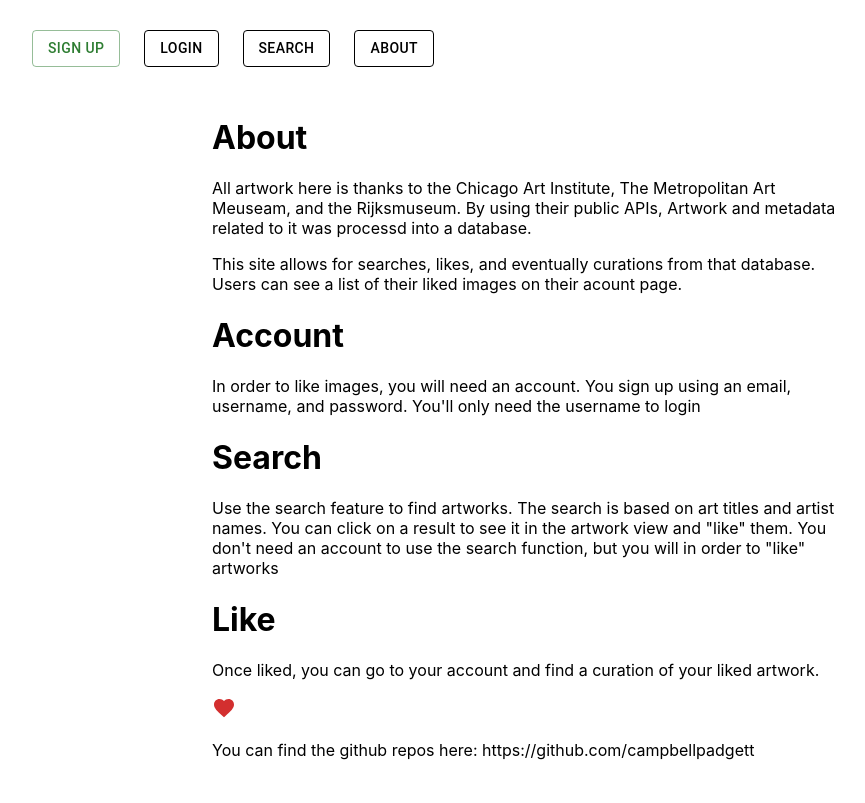
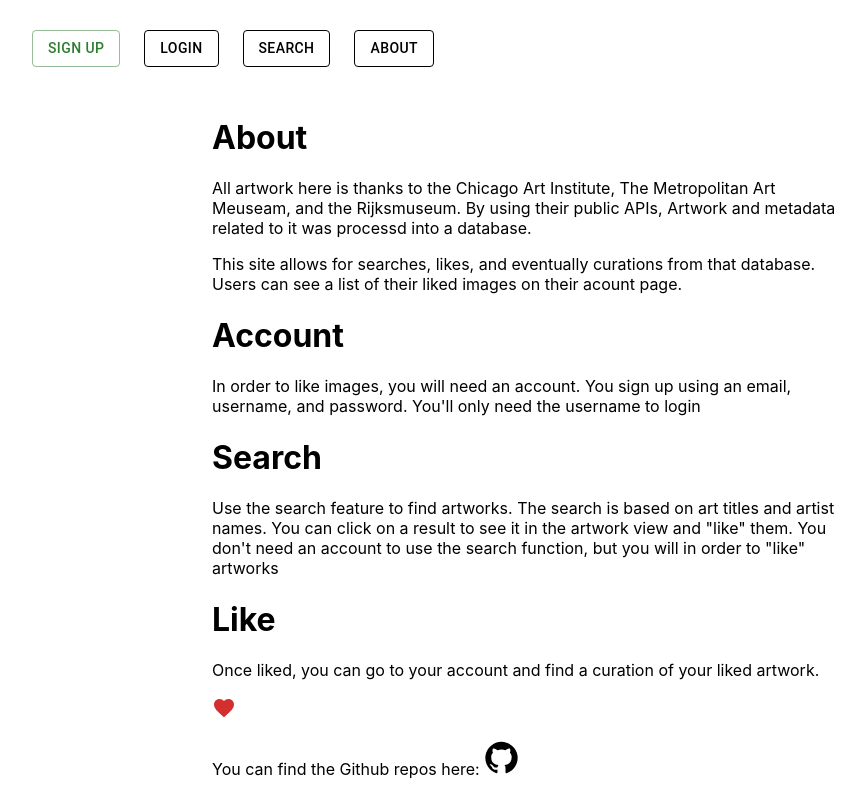
Before and after one commit to campbellpadgett/ArThief-FE, a Next.js app: page /about in a window 1280 px wide. Shown: the whole page, without its empty margins (4-869 px from the left). Built offline with nearby package versions, Linux system fonts and the light colour scheme; no server answers.

Commit message:
added github icon

```diff
--- a/pages/about.tsx
+++ b/pages/about.tsx
@@ -2,6 +2,7 @@ import type { NextPage } from 'next'
 import Grid from '@mui/material/Unstable_Grid2';
 import { Box } from '@mui/material';
 import FavortieIcon from '@mui/icons-material/Favorite'
+import GitHubIcon from '@mui/icons-material/GitHub';
 
 const Login: NextPage = () => {
     return (
@@ -44,7 +45,7 @@ const Login: NextPage = () => {
                     <FavortieIcon color='error' />
 
                     <p>
-                        You can find the github repos here: <a href='https://github.com/campbellpadgett'>https://github.com/campbellpadgett</a>
+                        You can find the Github repos here: <a href='https://github.com/campbellpadgett'><GitHubIcon fontSize='large' /></a>
                     </p>
                 </Box>
             </Grid>
--- a/pages/artwork/[id].tsx
+++ b/pages/artwork/[id].tsx
@@ -5,7 +5,7 @@ import CardMedia from '@mui/material/CardMedia';
 import LikeButton from "../../components/LikeButton";
 import { useRecoilValue } from "recoil";
 import { userDataAtom } from "../../atoms/userAtoms";
-import { Dispatch, SetStateAction, useState, useEffect, useMemo } from 'react'
+import { useState, useEffect, useMemo } from 'react'
 import { GetServerSideProps, NextPage } from "next";
 import {api} from '../../utils/keys'
 import { LikeData, LikeRequest, SearchResult } from "../../utils/interfaces";
```
